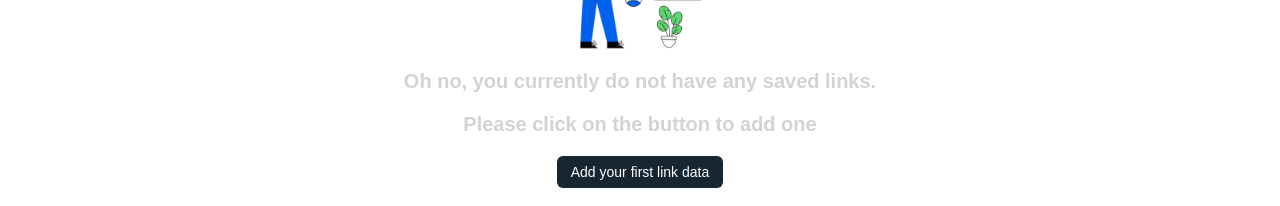
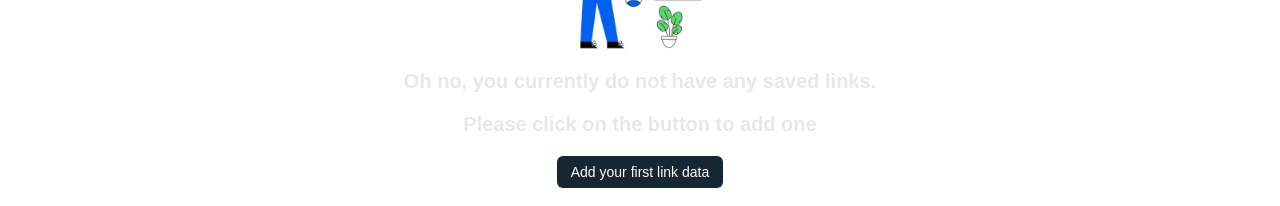
Before and after one commit to Karabo-Merinah/links-vault, a React (Vite) app: page / in a window 1280 px wide. Shown: the part 327-533 px from the top of the page. Built offline with nearby package versions, Linux system fonts and the light colour scheme.

Commit message:
Changed color of the text of empty state

```diff
--- a/src/index.css
+++ b/src/index.css
@@ -403,7 +403,7 @@ border:none;
   background-color: #162633;
 }
 .no-links{
-  color:lightgray;
+  color:rgba(211, 211, 211, 0.533);
   font-size:20px;
   gap:20px;
   padding-bottom: 20px;
```
